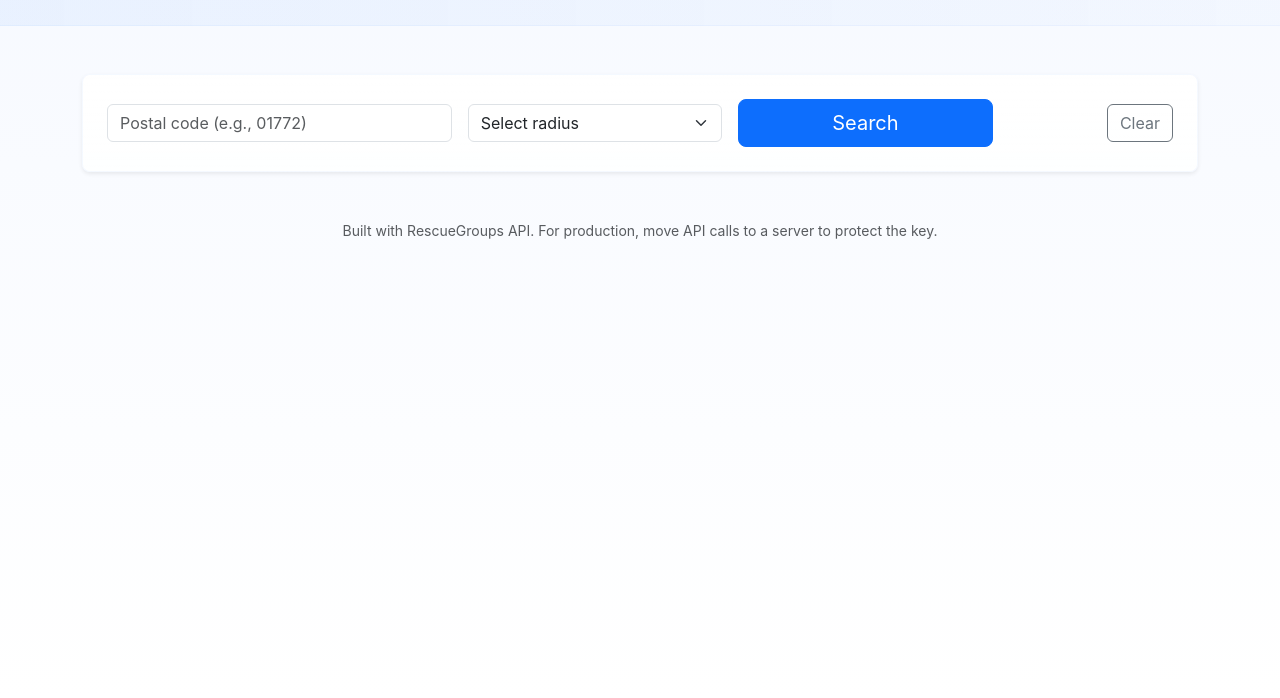
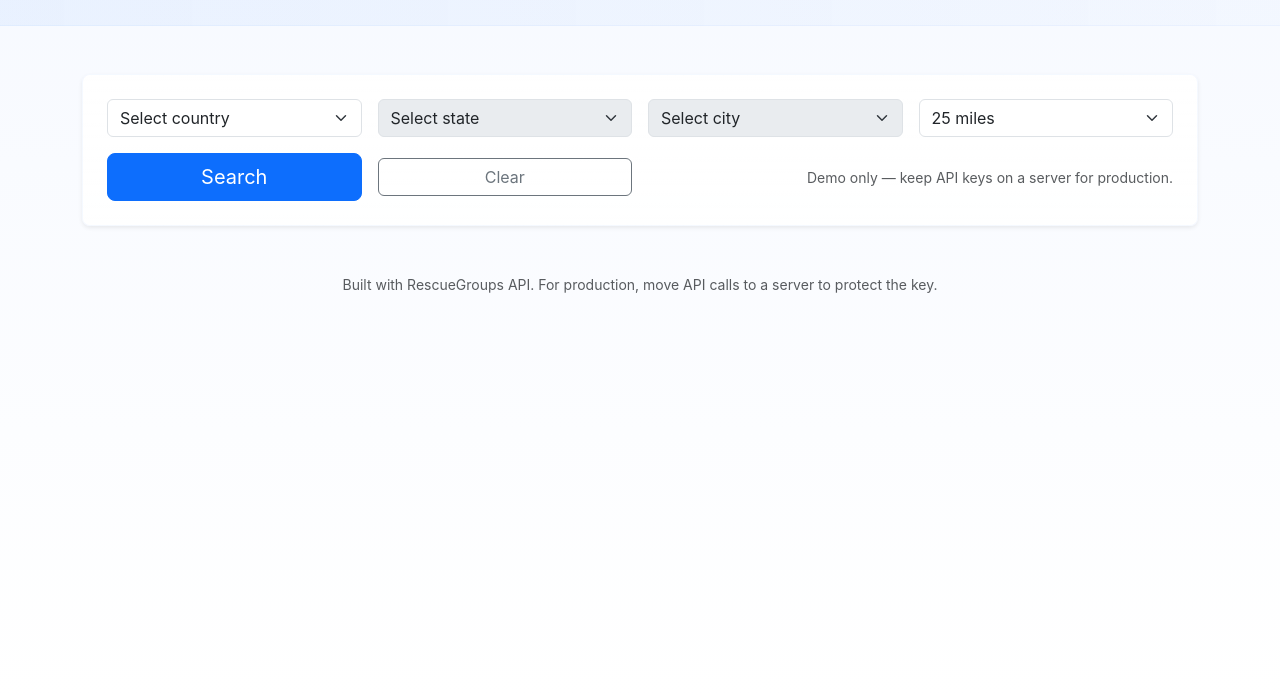
Before and after one commit to runawayrescue2/runawayrescue2.github.io, a plain HTML site: page index.html in a window 1280 px wide. Shown: the part 102-800 px from the top of the page. Drawn offline with nearby package versions, Linux system fonts and the light colour scheme.

Commit message:
Update index.html

```diff
--- a/index.html
+++ b/index.html
@@ -16,7 +16,7 @@
     <div class="container d-flex align-items-center justify-content-between">
       <div>
         <h1 class="brand">Runaway Rescue <span class="emoji">🛟</span></h1>
-        <p class="lead">Search nearby adoptable animals and view full details.</p>
+        <p class="lead">Search adoptable animals by country, state and city (RescueGroups)</p>
       </div>
       <div class="small text-muted">Demo</div>
     </div>
@@ -25,23 +25,50 @@
   <main class="container my-5">
     <section class="search-panel p-4 rounded-3 shadow-sm mb-4">
       <div class="row g-3 align-items-center">
-        <div class="col-md-4">
-          <input id="postalCode" class="form-control" placeholder="Postal code (e.g., 01772)" />
+        <div class="col-md-3">
+          <label for="country" class="form-label visually-hidden">Country</label>
+          <select id="country" class="form-select" aria-label="Country selector">
+            <option value="">Select country</option>
+            <option value="US">United States</option>
+            <option value="CA">Canada</option>
+            <option value="KR">South Korea</option>
+          </select>
         </div>
+
         <div class="col-md-3">
+          <label for="state" class="form-label visually-hidden">State</label>
+          <select id="state" class="form-select" aria-label="State selector" disabled>
+            <option value="">Select state</option>
+          </select>
+        </div>
+
+        <div class="col-md-3">
+          <label for="city" class="form-label visually-hidden">City</label>
+          <select id="city" class="form-select" aria-label="City selector" disabled>
+            <option value="">Select city</option>
+          </select>
+        </div>
+
+        <div class="col-md-3">
+          <label for="distance" class="form-label visually-hidden">Radius</label>
           <select id="distance" class="form-select">
-            <option value="">Select radius</option>
             <option value="10">10 miles</option>
-            <option value="25">25 miles</option>
+            <option value="25" selected>25 miles</option>
             <option value="50">50 miles</option>
             <option value="100">100 miles</option>
           </select>
         </div>
-        <div class="col-md-3 d-grid">
+
+        <div class="col-md-3 d-grid mt-3">
           <button id="searchBtn" class="btn btn-primary btn-lg">Search</button>
         </div>
-        <div class="col-md-2 text-end">
+
+        <div class="col-md-3 d-grid mt-3">
           <button id="clearBtn" class="btn btn-outline-secondary">Clear</button>
+        </div>
+
+        <div class="col-md-6 text-md-end mt-3">
+          <small class="text-muted">Demo only — keep API keys on a server for production.</small>
         </div>
       </div>
     </section>
@@ -54,7 +81,7 @@
       <div id="animalContainer" class="row row-cols-1 row-cols-md-2 row-cols-lg-3 g-4"></div>
 
       <div id="noResults" class="alert alert-warning mt-4 d-none" role="alert">
-        No animals found. Try a larger radius or different postal code.
+        No animals found. Try a different city, state, or radius.
       </div>
     </section>
 
```
